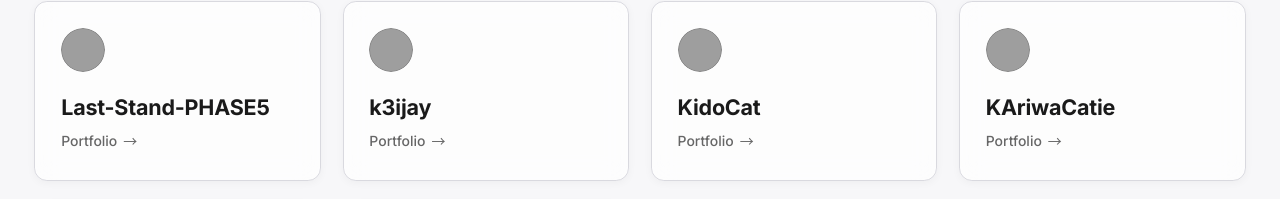
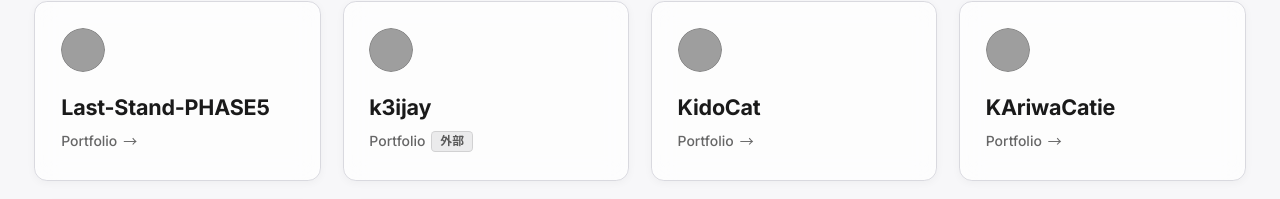
Before and after one commit to c3ofcl/c3ofcl.github.io, a plain HTML site: page members/index.html in a window 1280 px wide. Shown: the part 260-459 px from the top of the page. Drawn offline with Linux system fonts and the light colour scheme; grey boxes are pictures that could not be loaded.

Commit message:
feat(members): support external url detection and add external badge to cards

```diff
--- a/css/members.css
+++ b/css/members.css
@@ -166,6 +166,21 @@
     display: inline-block;
 }
 
+.member-badge-external {
+    display: inline-flex;
+    align-items: center;
+    justify-content: center;
+    font-size: 0.6875rem;
+    font-weight: 600;
+    line-height: 1;
+    padding: 0.2rem 0.45rem;
+    border-radius: 0.25rem;
+    background-color: color-mix(in srgb, var(--text-primary) 8%, transparent);
+    color: color-mix(in srgb, var(--text-primary) 70%, transparent);
+    border: 1px solid color-mix(in srgb, var(--text-primary) 12%, transparent);
+    letter-spacing: 0.02em;
+}
+
 /* status messages */
 .members-empty,
 .members-error,
--- a/js/members.js
+++ b/js/members.js
@@ -85,8 +85,13 @@ function renderMembers(container, members) {
     const fragment = document.createDocumentFragment();
 
     members.forEach((member) => {
+        const isExternal = Boolean(
+            member.isExternal ||
+            (member.url && /^https?:\/\//i.test(member.url) && !member.url.includes('c3ofcl.github.io'))
+        );
+
         const card = document.createElement('a');
-        if (member.isExternal && member.url) {
+        if (isExternal && member.url) {
             card.href = member.url;
             card.target = '_blank';
             card.rel = 'noopener noreferrer';
@@ -94,6 +99,9 @@ function renderMembers(container, members) {
             card.href = member.url || `/members/${encodeURIComponent(member.id)}/`;
         }
         card.className = 'member-card';
+        if (isExternal) {
+            card.classList.add('is-external');
+        }
         card.id = `member-${member.id}`;
 
         const initial = (member.name && member.name.charAt(0)) ? member.name.charAt(0).toUpperCase() : 'M';
@@ -126,11 +134,15 @@ function renderMembers(container, members) {
             avatar.appendChild(img);
         }
 
+        const actionLabel = isExternal
+            ? 'Portfolio <span class="member-badge-external">外部</span>'
+            : 'Portfolio <span class="member-arrow" aria-hidden="true">&rarr;</span>';
+
         const info = document.createElement('div');
         info.className = 'member-info';
         info.innerHTML = `
             <h2 class="member-name">${escapeHtml(member.name)}</h2>
-            <span class="member-label">Portfolio <span class="member-arrow" aria-hidden="true">&rarr;</span></span>
+            <span class="member-label">${actionLabel}</span>
         `;
 
         card.appendChild(avatar);
```
